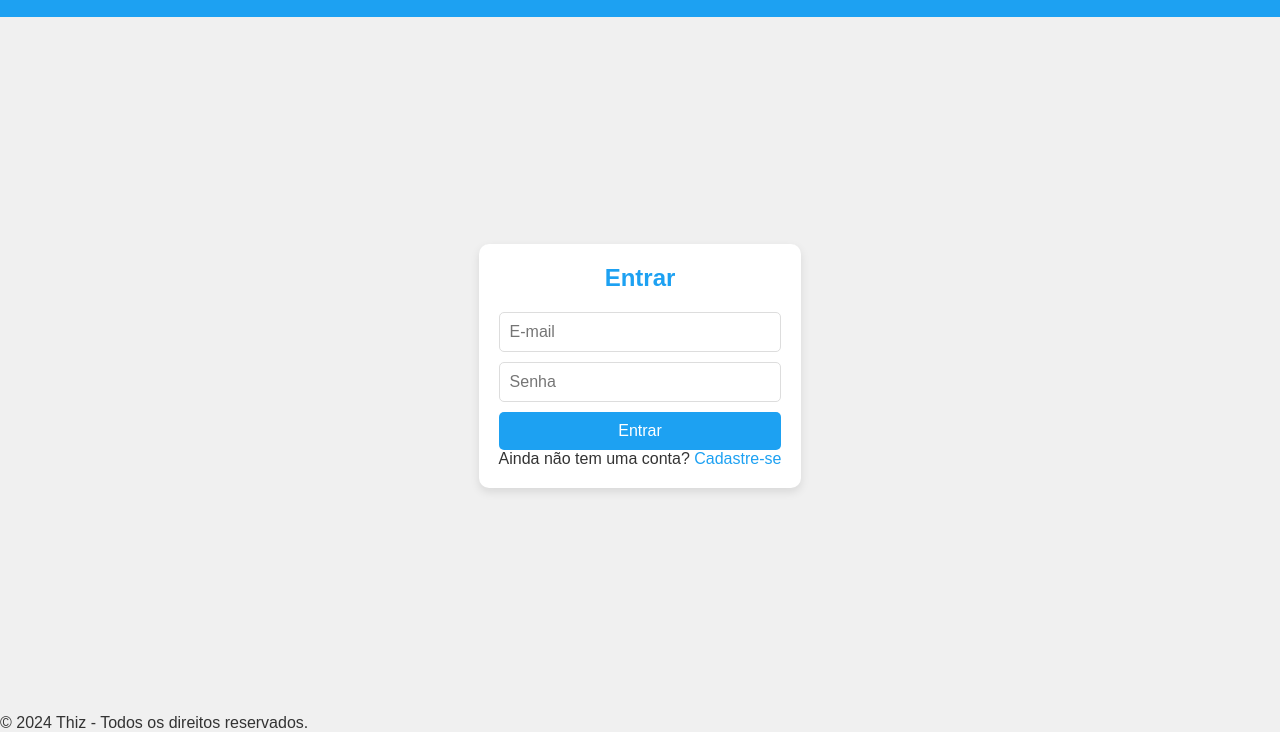
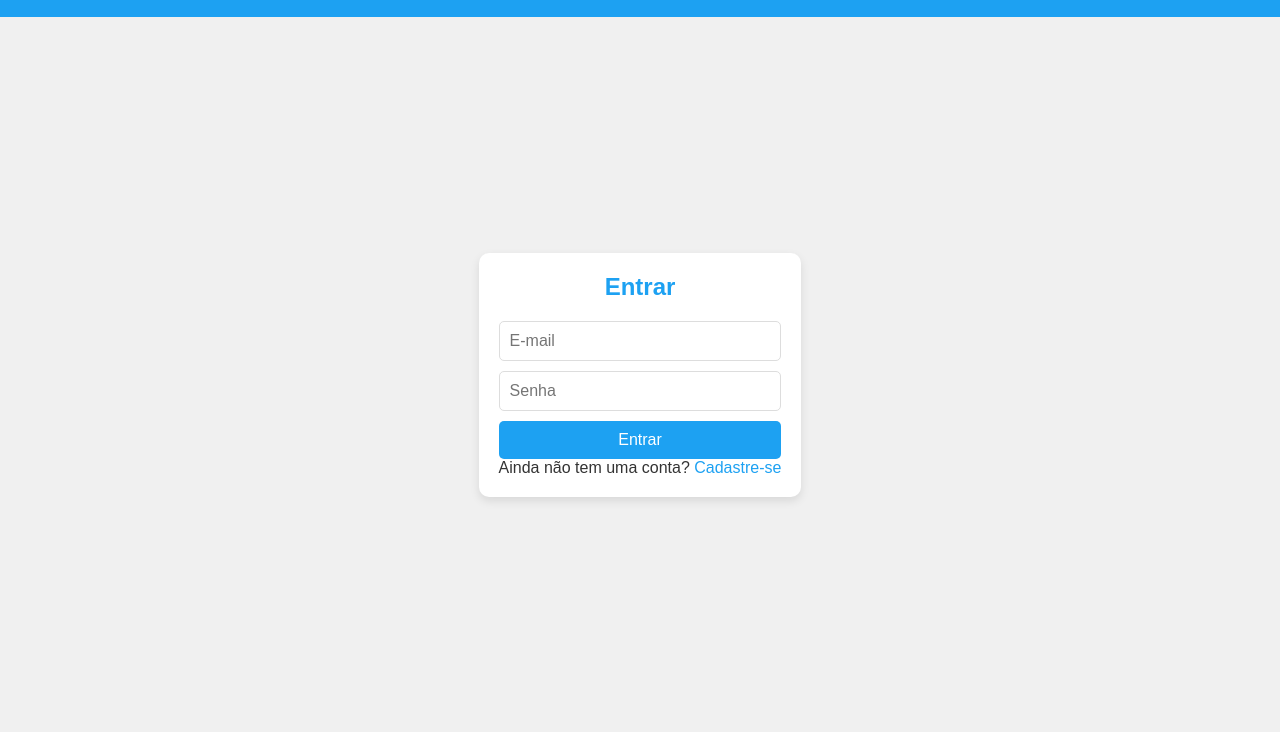
Before and after one commit to thizapp/thizapp.github.io, a plain HTML site: page index.html in a window 1280 px wide. Shown: the part 68-800 px from the top of the page. Drawn offline with Linux system fonts and the light colour scheme.

Commit message:
Update index.html

```diff
--- a/index.html
+++ b/index.html
@@ -56,7 +56,6 @@
     </main>
 
     <footer>
-        <p>&copy; 2024 Thiz - Todos os direitos reservados.</p>
     </footer>
 
     <script src="script.js"></script>
```
